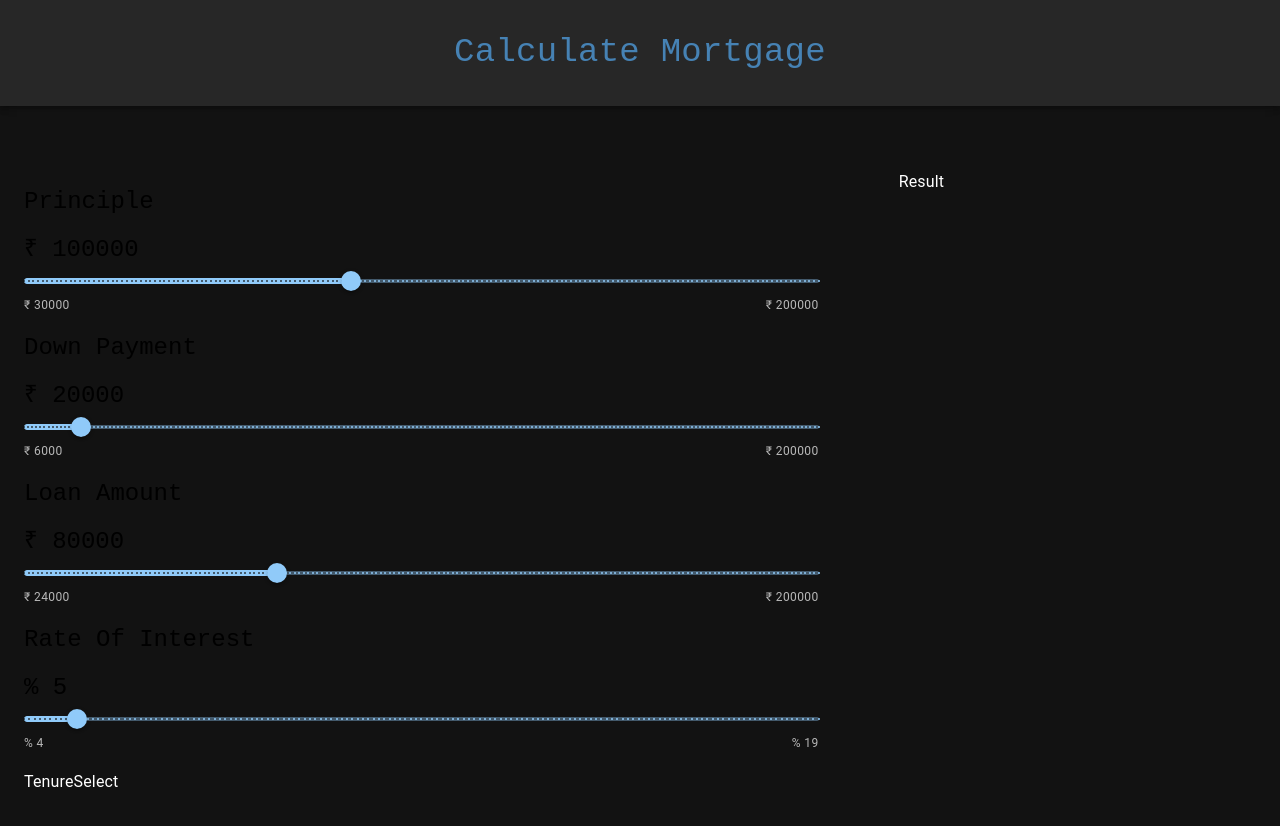
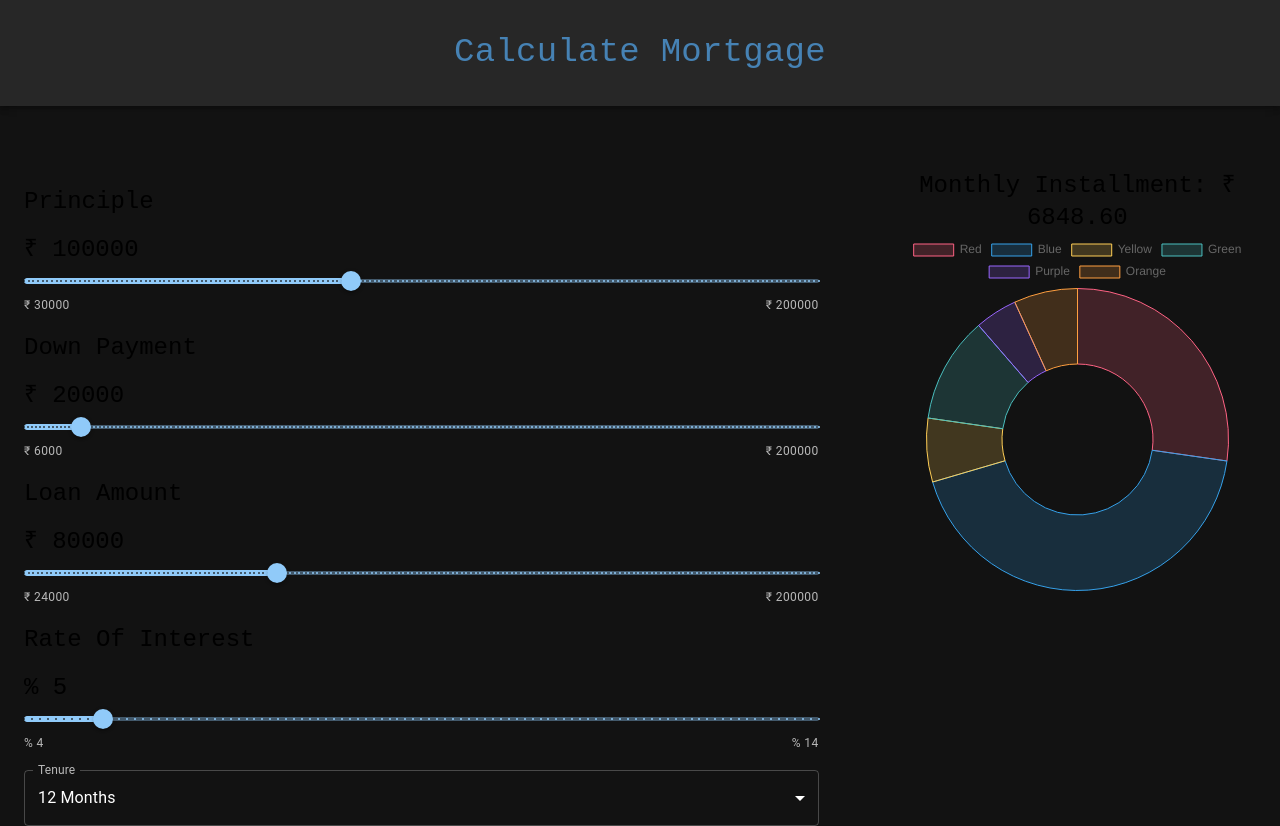
Before and after one commit to bibinwithab/react-mortgage, a React (Create React App) app: page / in a window 1280 px wide. Before the commit the page ends 800 px from the top, so only its background shows below. Built offline with nearby package versions, Linux system fonts and the light colour scheme.

Commit message:
tenure & chart

```diff
--- a/package.json
+++ b/package.json
@@ -9,7 +9,9 @@
     "@testing-library/jest-dom": "^5.17.0",
     "@testing-library/react": "^13.4.0",
     "@testing-library/user-event": "^13.5.0",
+    "chart.js": "^4.4.0",
     "react": "^18.2.0",
+    "react-chartjs-2": "^5.2.0",
     "react-dom": "^18.2.0",
     "react-scripts": "5.0.1",
     "web-vitals": "^2.1.4"
--- a/src/App.js
+++ b/src/App.js
@@ -12,6 +12,7 @@ function App() {
     downPaymentData: 100000 * 0.2,
     loanData: 100000 * 0.8,
     interestData:5,
+    term:12,
   });
 
   return (
@@ -21,11 +22,11 @@ function App() {
         <Grid container spacing={10}>
           <Grid item md={8} xs={12}>
             <SliderSelect data={data} setData={setData}/>
-            <TenureSelect />
+            <TenureSelect data={data} setData={setData}/>
           </Grid>
 
           <Grid item md={4} xs={12}>
-            <Result />
+            <Result data={data}/>
           </Grid>
         </Grid>
       </Container>
--- a/src/components/Result.js
+++ b/src/components/Result.js
@@ -1,7 +1,56 @@
+import { Stack, Typography } from "@mui/material";
 import React from "react";
+import { Chart as ChartJS, ArcElement, Tooltip, Legend } from "chart.js";
+import { Doughnut } from "react-chartjs-2";
 
-const Result = () => {
-  return <div>Result</div>;
+ChartJS.register(ArcElement, Tooltip, Legend);
+
+const Result = ({ data }) => {
+  const { principleData, downPaymentData, loanData, interestData, term } = data;
+
+  const interestPerMonth = interestData / 100 / 12;
+
+  const monthlyPayment =
+    (loanData * interestPerMonth * (1 + interestPerMonth) ** term) /
+    ((1 + interestPerMonth) ** term - 1);
+
+  const totalInterest = monthlyPayment * term - loanData;
+
+  const chartData = {
+    labels: ["Red", "Blue", "Yellow", "Green", "Purple", "Orange"],
+    datasets: [
+      {
+        label: "# of Votes",
+        data: [12, 19, 3, 5, 2, 3],
+        backgroundColor: [
+          "rgba(255, 99, 132, 0.2)",
+          "rgba(54, 162, 235, 0.2)",
+          "rgba(255, 206, 86, 0.2)",
+          "rgba(75, 192, 192, 0.2)",
+          "rgba(153, 102, 255, 0.2)",
+          "rgba(255, 159, 64, 0.2)",
+        ],
+        borderColor: [
+          "rgba(255, 99, 132, 1)",
+          "rgba(54, 162, 235, 1)",
+          "rgba(255, 206, 86, 1)",
+          "rgba(75, 192, 192, 1)",
+          "rgba(153, 102, 255, 1)",
+          "rgba(255, 159, 64, 1)",
+        ],
+        borderWidth: 1,
+      },
+    ],
+  };
+
+  return (
+    <Stack>
+      <Typography textAlign="center" variant="h5">
+        Monthly Installment: ₹ {monthlyPayment.toFixed(2)}
+        <Doughnut data={chartData} />
+      </Typography>
+    </Stack>
+  );
 };
 
 export default Result;
--- a/src/components/SliderSelect.js
+++ b/src/components/SliderSelect.js
@@ -60,7 +60,7 @@ const SliderSelect = ({data, setData}) => {
       <SliderComponent
         label="Rate Of Interest"
         min={4}
-        max={19}
+        max={14}
         steps={0.1}
         defaultValue={data.interestData}
         value={data.interestData}
--- a/src/components/TenureSelect.js
+++ b/src/components/TenureSelect.js
@@ -1,9 +1,33 @@
-import React from 'react'
+import InputLabel from "@mui/material/InputLabel";
+import MenuItem from "@mui/material/MenuItem";
+import FormControl from "@mui/material/FormControl";
+import Select from "@mui/material/Select";
 
-const TenureSelect = () => {
+const TenureSelect = ({data, setData}) => {
+
+  const handleChange = (event) => {
+    setData({
+      ...data,
+      tenure: event.target.value,
+    })
+  };
+
   return (
-    <div>TenureSelect</div>
-  )
-}
+    <FormControl fullWidth>
+      <InputLabel id="demo-simple-select-label">Tenure</InputLabel>
+      <Select
+        labelId="demo-simple-select-label"
+        id="demo-simple-select"
+        value={data.term}
+        label="Tenure"
+        onChange={handleChange}
+      >
+        <MenuItem value={12}>12 Months</MenuItem>
+        <MenuItem value={18}>18 Months</MenuItem>
+        <MenuItem value={24}>24 Months</MenuItem>
+      </Select>
+    </FormControl>
+  );
+};
 
-export default TenureSelect
+export default TenureSelect;
```
Also changed, not shown: 1 other file (tests, documents, lock files or other folders).
